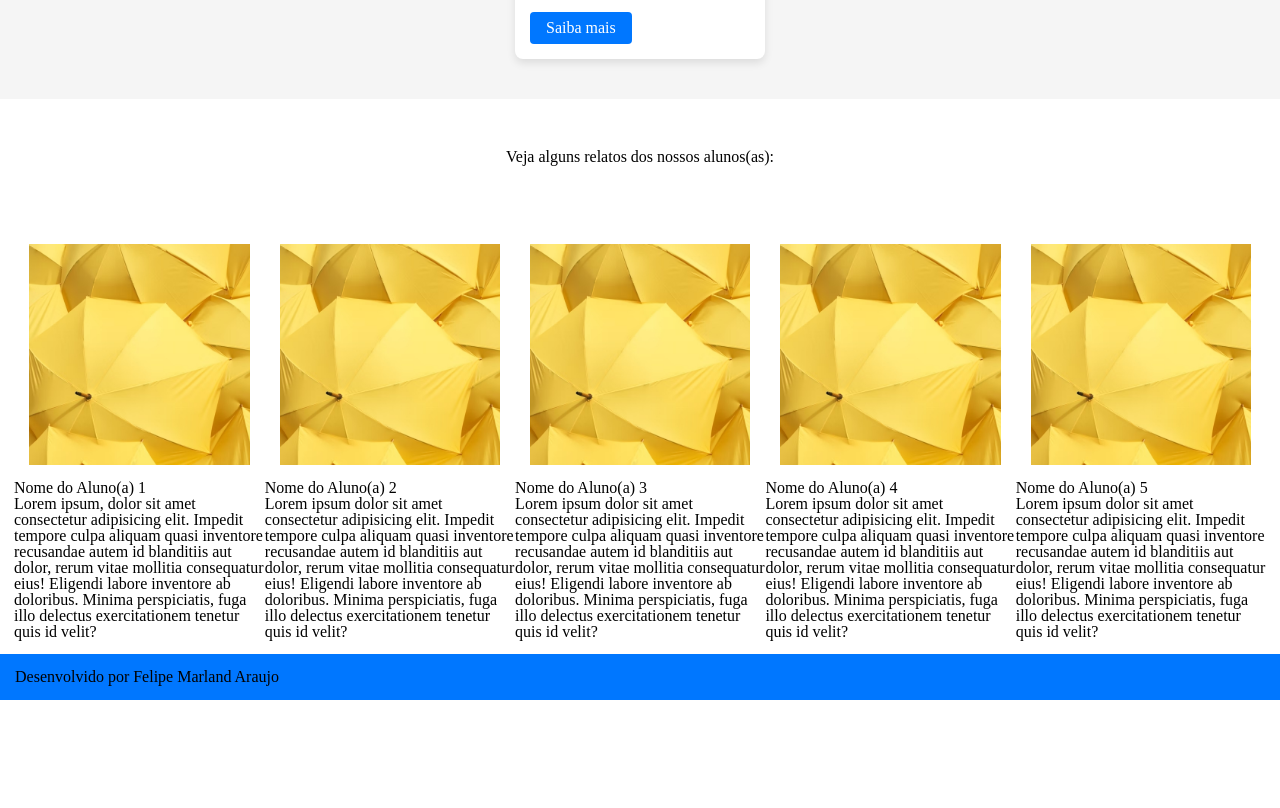
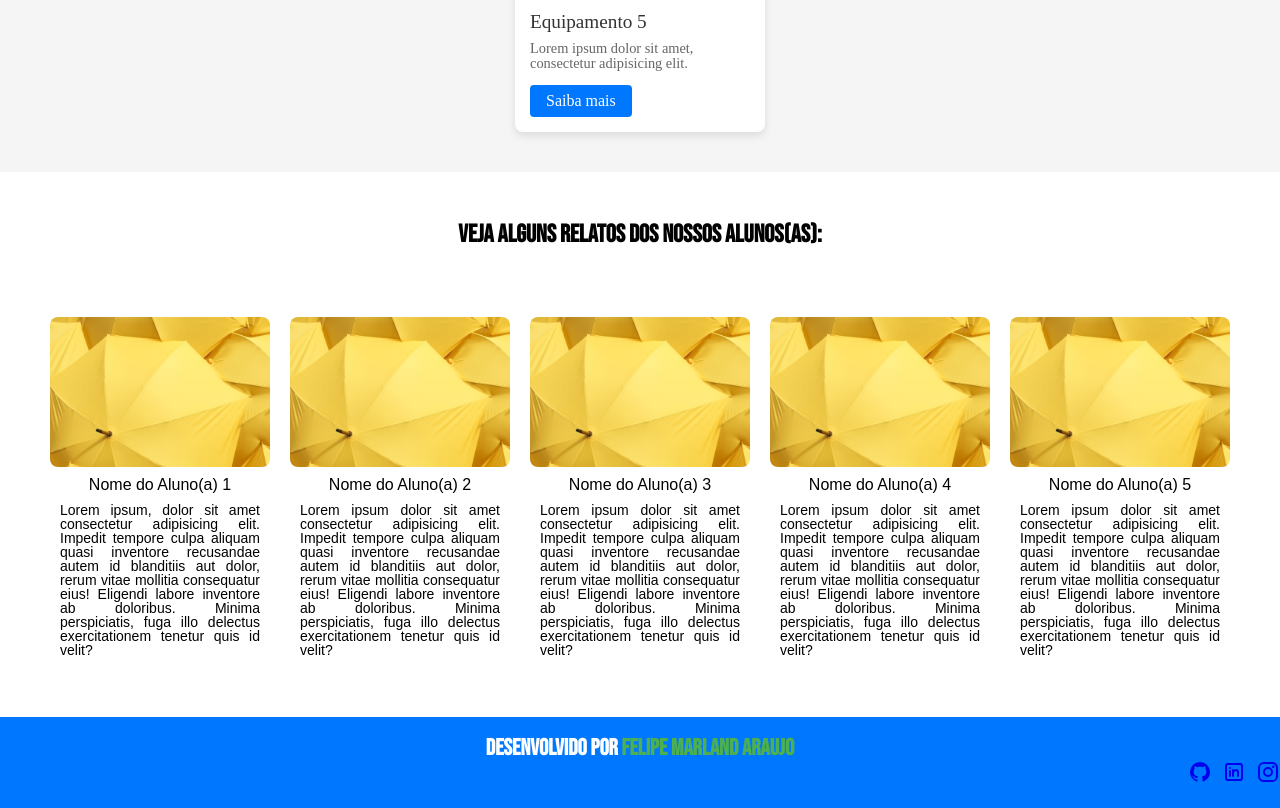
Before and after one commit to felipmarland5323/projeto_academia, a plain HTML site: page index.html in a window 1280 px wide. Shown: the part 795-1603 px from the top of the page. Before the commit the page ends 1495 px from the top, so only its background shows below. Drawn offline with Linux system fonts and the light colour scheme.

Commit message:
Alteração nos cards, alteração no CSS

```diff
--- a/index.html
+++ b/index.html
@@ -100,8 +100,9 @@
 
       <section class="container_relatos">
         <div class="relato_usuario">
+          <div class="card-relato">
           <img src="assets/images/imagem-cliente.jpg" alt="Foto do Aluno 1" />
-          <div class="card-relato">
+
             <h3>Nome do Aluno(a) 1</h3>
             <p>
               Lorem ipsum, dolor sit amet consectetur adipisicing elit. Impedit
@@ -113,8 +114,8 @@
           </div>
         </div>
         <div class="relato_usuario">
-          <img src="assets/images/imagem-cliente.jpg" alt="Foto do Aluno 2" />
           <div class="card-relato">
+            <img src="assets/images/imagem-cliente.jpg" alt="Foto do Aluno 2" />
             <h3>Nome do Aluno(a) 2</h3>
             <p>
               Lorem ipsum dolor sit amet consectetur adipisicing elit. Impedit
@@ -126,8 +127,9 @@
           </div>
         </div>
         <div class="relato_usuario">
+          <div class="card-relato">
           <img src="assets/images/imagem-cliente.jpg" alt="Foto do Aluno 3" />
-          <div class="card-relato">
+
             <h3>Nome do Aluno(a) 3</h3>
             <p>
               Lorem ipsum dolor sit amet consectetur adipisicing elit. Impedit
@@ -139,8 +141,9 @@
           </div>
         </div>
         <div class="relato_usuario">
+           <div class="card-relato">
           <img src="assets/images/imagem-cliente.jpg" alt="Foto do Aluno 4" />
-          <div class="card-relato">
+
             <h3>Nome do Aluno(a) 4</h3>
             <p>
               Lorem ipsum dolor sit amet consectetur adipisicing elit. Impedit
@@ -152,8 +155,9 @@
           </div>
         </div>
         <div class="relato_usuario">
+           <div class="card-relato">
           <img src="assets/images/imagem-cliente.jpg" alt="Foto do Aluno 5" />
-          <div class="card-relato">
+
             <h3>Nome do Aluno(a) 5</h3>
             <p>
               Lorem ipsum dolor sit amet consectetur adipisicing elit. Impedit
@@ -182,6 +186,36 @@
         Desenvolvido por
         <span class="descricao-rodape"> Felipe Marland Araujo</span>
       </p>
+
+<div class="icones-rodape">
+  <a href="#" class="icone1">
+    <svg xmlns="http://www.w3.org/2000/svg" width="24" height="24" viewBox="0 0 24 24">
+      <path fill="currentColor"
+        d="M12 2A10 10 0 0 0 2 12c0 4.42 2.87 8.17 6.84 9.5c.5.08.66-.23.66-.5v-1.69c-2.77.6-3.36-1.34-3.36-1.34c-.46-1.16-1.11-1.47-1.11-1.47c-.91-.62.07-.6.07-.6c1 .07 1.53 1.03 1.53 1.03c.87 1.52 2.34 1.07 2.91.83c.09-.65.35-1.09.63-1.34c-2.22-.25-4.55-1.11-4.55-4.92c0-1.11.38-2 1.03-2.71c-.1-.25-.45-1.29.1-2.64c0 0 .84-.27 2.75 1.02c.79-.22 1.65-.33 2.5-.33s1.71.11 2.5.33c1.91-1.29 2.75-1.02 2.75-1.02c.55 1.35.2 2.39.1 2.64c.65.71 1.03 1.6 1.03 2.71c0 3.82-2.34 4.66-4.57 4.91c.36.31.69.92.69 1.85V21c0 .27.16.59.67.5C19.14 20.16 22 16.42 22 12A10 10 0 0 0 12 2" />
+    </svg>
+  </a>
+
+  <a href="#" class="icone2">
+    <svg xmlns="http://www.w3.org/2000/svg" width="24" height="24" viewBox="0 0 24 24">
+      <g fill="none">
+        <path
+          d="m12.593 23.258l-.011.002l-.071.035l-.02.004l-.014-.004l-.071-.035q-.016-.005-.024.005l-.004.01l-.017.428l.005.02l.01.013l.104.074l.015.004l.012-.004l.104-.074l.012-.016l.004-.017l-.017-.427q-.004-.016-.017-.018m.265-.113l-.013.002l-.185.093l-.01.01l-.003.011l.018.43l.005.012l.008.007l.201.093q.019.005.029-.008l.004-.014l-.034-.614q-.005-.018-.02-.022m-.715.002a.02.02 0 0 0-.027.006l-.006.014l-.034.614q.001.018.017.024l.015-.002l.201-.093l.01-.008l.004-.011l.017-.43l-.003-.012l-.01-.01z" />
+        <path fill="currentColor"
+          d="M18 3a3 3 0 0 1 3 3v12a3 3 0 0 1-3 3H6a3 3 0 0 1-3-3V6a3 3 0 0 1 3-3zm0 2H6a1 1 0 0 0-1 1v12a1 1 0 0 0 1 1h12a1 1 0 0 0 1-1V6a1 1 0 0 0-1-1M8 10a1 1 0 0 1 .993.883L9 11v5a1 1 0 0 1-1.993.117L7 16v-5a1 1 0 0 1 1-1m3-1a1 1 0 0 1 .984.821a6 6 0 0 1 .623-.313c.667-.285 1.666-.442 2.568-.159c.473.15.948.43 1.3.907c.315.425.485.942.519 1.523L17 12v4a1 1 0 0 1-1.993.117L15 16v-4c0-.33-.08-.484-.132-.555a.55.55 0 0 0-.293-.188c-.348-.11-.849-.052-1.182.09c-.5.214-.958.55-1.27.861L12 12.34V16a1 1 0 0 1-1.993.117L10 16v-6a1 1 0 0 1 1-1M8 7a1 1 0 1 1 0 2a1 1 0 0 1 0-2" />
+      </g>
+    </svg>
+  </a>
+
+  <a href="#" class="icone3">
+    <svg xmlns="http://www.w3.org/2000/svg" width="24" height="24" viewBox="0 0 24 24">
+      <path fill="currentColor"
+        d="M7.8 2h8.4C19.4 2 22 4.6 22 7.8v8.4a5.8 5.8 0 0 1-5.8 5.8H7.8C4.6 22 2 19.4 2 16.2V7.8A5.8 5.8 0 0 1 7.8 2m-.2 2A3.6 3.6 0 0 0 4 7.6v8.8C4 18.39 5.61 20 7.6 20h8.8a3.6 3.6 0 0 0 3.6-3.6V7.6C20 5.61 18.39 4 16.4 4zm9.65 1.5a1.25 1.25 0 0 1 1.25 1.25A1.25 1.25 0 0 1 17.25 8A1.25 1.25 0 0 1 16 6.75a1.25 1.25 0 0 1 1.25-1.25M12 7a5 5 0 0 1 5 5a5 5 0 0 1-5 5a5 5 0 0 1-5-5a5 5 0 0 1 5-5m0 2a3 3 0 0 0-3 3a3 3 0 0 0 3 3a3 3 0 0 0 3-3a3 3 0 0 0-3-3" />
+    </svg>
+  </a>
+</div>
+
+
     </footer>
   </body>
+
 </html>
--- a/style/main.css
+++ b/style/main.css
@@ -1,6 +1,6 @@
 .container_menu {
   font-family: "Bebas Neue", sans-serif;
-  font-size: 30px;
+  font-size: 55px;
   font-weight: bold;
   text-align: center;
   padding: 30px;
@@ -53,6 +53,11 @@
 
 .titulo_equipamento {
   text-align: center;
+  font-family: "Bebas Neue", sans-serif;
+  font-weight: bold;
+  font-size: 24px; /* ou 28px se quiser ainda mais destaque */
+  letter-spacing: 1px; /* opcional: espaçamento entre letras */
+  margin: 20px 0; /* espaço acima e abaixo */
 }
 
 .container_equipamentos {
@@ -130,26 +135,92 @@
   }
 }
 
-.rodape {
-  background-color: #0077ff;
-  padding: 15px;
-}
-
+/* relatos*/
 .titulo_relatos {
   text-align: center;
   padding: 50px;
+  font-family: "Bebas Neue", sans-serif;
+  font-size: 25px;
+  font-weight: bold;
 }
 
 .container_relatos {
   display: flex;
+  flex-wrap: wrap;
   justify-content: center;
-  align-items: center;
-  padding: 14px;
+  gap: 20px;
+  padding: 20px;
 }
 
-.container_relatos img {
+.relato_usuario {
+  display: flex;
+}
+
+.card-relato {
+  width: 220px;
+  min-height: 380px; /* altura mínima para uniformizar */
+  display: flex;
+  flex-direction: column;
+  align-items: center;
+  font-family: Arial, sans-serif;
+  text-align: center;
+  box-sizing: border-box;
+}
+
+.card-relato img {
   width: 100%;
-  height: auto;
-  display: block;
-  padding: 15px;
+  height: 150px;
+  object-fit: cover;
+  border-radius: 8px;
 }
+
+.card-relato img:hover {
+  transform: translateY(-5px);
+  box-shadow: 0 8px 16px rgba(0, 0, 0, 0.15);
+}
+
+.card-relato h3 {
+  margin: 10px 0 5px 0;
+  font-size: 16px;
+}
+
+.card-relato p {
+  font-size: 14px;
+  text-align: justify;
+  margin: 5px 10px; /* espaço lateral pro texto respirar */
+}
+
+/*rodape */
+
+.icones-rodape {
+  display: flex;
+  justify-content: flex-end; /* Alinha à direita */
+  align-items: center; /* Alinha verticalmente */
+  gap: 10px; /* Espaçamento entre os itens */
+  width: 100%; /* Garante que ocupe toda a largura */
+}
+
+.rodape {
+  background-color: #0077ff; /* cor de fundo escura */
+  color: #ffffff; /* cor do texto principal */
+  text-align: center;
+  padding: 20px 0;
+  font-family: "Bebas Neue", sans-serif;
+  font-weight: bold;
+}
+
+.rodape p {
+  margin: 0;
+  font-size: 23px;
+}
+
+.descricao-rodape {
+  color: #4caf50; /* verde para destacar o nome */
+  font-weight: bold;
+  transition: color 0.3s ease;
+  cursor: pointer;
+}
+
+.descricao-rodape:hover {
+  color: #81c784; /* tom mais claro ao passar o mouse */
+}
```
